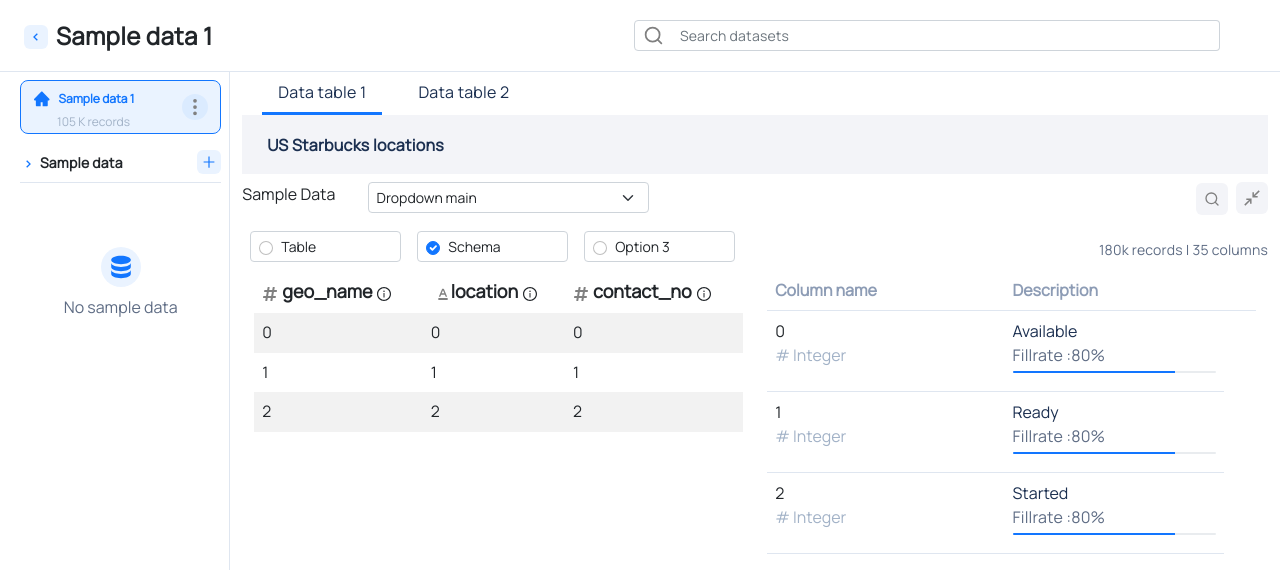
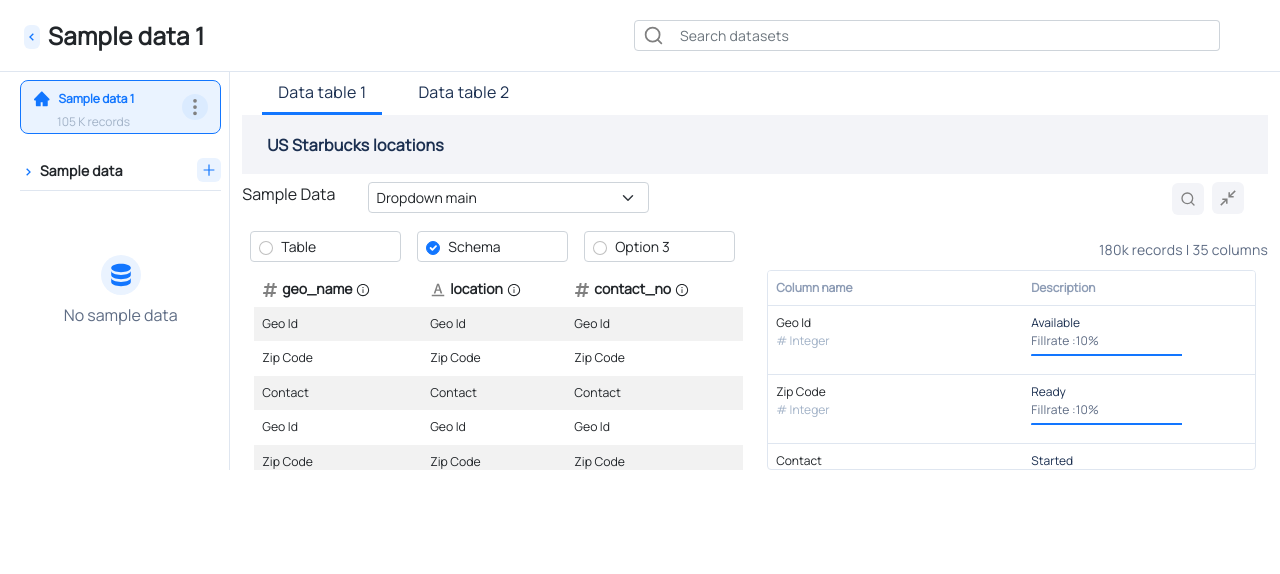
Before and after one commit to shrestha-suvha/grepsr-assessment, a React (Create React App) app: page / in a window 1280 px wide. Shown: the top 574 px of the page. Built offline with nearby package versions, Linux system fonts and the light colour scheme.

Commit message:
scrollbar design fix

```diff
--- a/src/App.tsx
+++ b/src/App.tsx
@@ -4,6 +4,7 @@ import { FiSearch } from 'react-icons/fi';
 import { BiChevronLeft, BiChevronRight } from 'react-icons/bi';
 import { CgCompressRight } from 'react-icons/cg';
 import { BsThreeDotsVertical } from 'react-icons/bs';
+
 import Tab from 'react-bootstrap/Tab';
 import Tabs from 'react-bootstrap/Tabs';
 import Form from 'react-bootstrap/Form';
@@ -14,13 +15,10 @@ import DataList from './components/DataList';
 
 function App() {
   return (
-    <Container fluid>
+    <Container fluid className="">
       <Row className="top-nav ps-4 pe-5 d-flex justify-content-start align-items-center border-bottom">
         <Col className="ps-0 ">
-          <div
-            style={{ backgroundColor: '#eaf3ff', height: '24px', width: '24px' }}
-            className="rounded-2 d-inline-flex  justify-content-center  align-items-center "
-          >
+          <div className="rounded-2 d-inline-flex  justify-content-center  align-items-center top-nav__back-arrow">
             <BiChevronLeft size="1em" color="#1276ff" />
           </div>
           <span className="top-nav__title fw-bold fs-4 line-height-lg ps-2">Sample data 1</span>
@@ -45,33 +43,31 @@ function App() {
             <div className="d-flex  justify-content-between  px-1 py-1 side_nav__item--active">
               <div className="ms-2">
                 <AiFillHome size="1.1em" color="#1276ff" className="d-inline" />
-                {/* <div className="fs-esm d-inline ps-2"> */}
                 <span className="fw-bold text-info fs-esm ps-2">Sample data 1</span>
                 <div className="fs-esm ps-4 mt-1 text-muted">105 K records</div>
-                {/* </div> */}
               </div>
               <div className="pt-2 me-2">
                 <BsThreeDotsVertical color="gray" className="side_nav__icon--active " />
               </div>
             </div>
-            <div className="d-flex  justify-content-between align-items-center border-bottom pt-3 pb-2">
+            <div className="d-flex  justify-content-between align-items-center border-bottom pb-2 mt-4">
               <span>
-                <BiChevronRight size={'1em'} className={'side_nav__icon--expand'} />
-                <span className="side_nav__item-title ps-1">Sample data</span>
+                <BiChevronRight size={'1em'} className="side_nav__icon--expand" />
+                <span className="side_nav__item-title ps-1 ">Sample data</span>
               </span>
 
               <AiOutlinePlus className="side_nav__icon--add" />
             </div>
             <div className="side_nav__item--empty d-flex flex-column justify-content-center align-items-center">
               <div>
-                <HiDatabase className="side_nav__icon--empty" />{' '}
+                <HiDatabase className="side_nav__icon--empty" />
               </div>
               <div className="pt-2">No sample data</div>
             </div>
           </div>
         </Col>
 
-        <Col className="border-start">
+        <Col className="border-start ">
           <Row>
             <Col>
               <Tabs variant="pills" defaultActiveKey="tableOne" transition={false} id="data-table-detail">
@@ -105,16 +101,10 @@ function App() {
             <Col className=" d-flex justify-content-end ">
               <Row>
                 <Col className="align-item-center ">
-                  <div
-                    style={{ backgroundColor: '#F3F4F8', height: '32px', width: '32px' }}
-                    className="rounded-2 d-inline-flex  justify-content-center  align-items-center "
-                  >
+                  <div className=" content--icon rounded-2 d-inline-flex  justify-content-center  align-items-center ">
                     <FiSearch color="gray" />
                   </div>
-                  <div
-                    style={{ backgroundColor: '#F3F4F8', height: '32px', width: '32px', marginLeft: '8px' }}
-                    className="rounded-2 d-inline-flex  justify-content-center  align-items-center "
-                  >
+                  <div className="rounded-2 d-inline-flex  justify-content-center  align-items-center content--icon ms-2 me-4 ">
                     <CgCompressRight size={18} color="gray" />
                   </div>
                 </Col>
@@ -126,11 +116,7 @@ function App() {
               <Col className="input-group input-group-sm p-2  d-block">
                 <span className="input-group-text bg-transparent">
                   <input className="form-check-input " type="checkbox" value="table" name="checkbox" />
-                  <label
-                    className="form-check-label"
-                    style={{ marginLeft: '8px', paddingRight: '4px' }}
-                    htmlFor="flexRadioDefault1"
-                  >
+                  <label className="form-check-label input-label" htmlFor="flexRadioDefault1">
                     Table
                   </label>
                 </span>
@@ -139,7 +125,7 @@ function App() {
               <Col className="input-group input-group-sm p-2  d-block">
                 <span className="input-group-text bg-transparent">
                   <input className="form-check-input " type="checkbox" value="schema" name="checkbox" checked />
-                  <label className="form-check-label" style={{ marginLeft: '8px' }} htmlFor="flexRadioDefault1">
+                  <label className="form-check-label input-label" htmlFor="flexRadioDefault1">
                     Schema
                   </label>
                 </span>
@@ -147,7 +133,7 @@ function App() {
               <Col className="input-group input-group-sm p-2  d-block ">
                 <span className="input-group-text bg-transparent">
                   <input className="form-check-input" type="checkbox" value="option3" name="checkbox" />
-                  <label className="form-check-label" style={{ marginLeft: '8px' }} htmlFor="flexRadioDefault1">
+                  <label className="form-check-label input-label" htmlFor="flexRadioDefault1">
                     Option 3
                   </label>
                 </span>
--- a/src/components/DataList/index.tsx
+++ b/src/components/DataList/index.tsx
@@ -2,14 +2,19 @@ import React, { FC } from 'react';
 import { Row, Container, Col } from 'react-bootstrap';
 import Table from 'react-bootstrap/Table';
 import { FaHashtag } from 'react-icons/fa';
-import { AiOutlineInfoCircle } from 'react-icons/ai';
-import { BiFontColor } from 'react-icons/bi';
+import { AiOutlineInfoCircle, AiOutlineFontColors } from 'react-icons/ai';
 import ProgressBar from 'react-bootstrap/ProgressBar';
 
 const tableData = [
-  { name: 0, description: 'Available' },
-  { name: 1, description: 'Ready' },
-  { name: 2, description: 'Started' },
+  { name: 'Geo Id', description: 'Available' },
+  { name: 'Zip Code', description: 'Ready' },
+  { name: 'Contact', description: 'Started' },
+  { name: 'Geo Id', description: 'Available' },
+  { name: 'Zip Code', description: 'Ready' },
+  { name: 'Contact', description: 'Started' },
+  { name: 'Geo Id', description: 'Available' },
+  { name: 'Zip Code', description: 'Ready' },
+  { name: 'Contact', description: 'Started' },
 ];
 
 const DataList: FC = () => {
@@ -17,47 +22,50 @@ const DataList: FC = () => {
     <Container>
       <Row>
         <Col>
-          <Table striped borderless responsive>
+          <div className="table-wrapper">
+            <Table striped borderless className="fs-sm" style={{ maxHeight: '200px' }}>
               <thead>
                 <tr>
                   <th>
-                  <FaHashtag style={{ color: 'gray', marginRight: '4px', fontSize: 16 }} />
-                  <span className="fs-md fw-bold">geo_name</span>
-                  <AiOutlineInfoCircle style={{ marginLeft: '4px' }} />
+                    <FaHashtag className="table__icon--hash " />
+                    <span className="fw-bold">geo_name</span>
+                    <AiOutlineInfoCircle className="table__icon--info" />
                   </th>
                   <th>
-                  <BiFontColor style={{ marginLeft: '4px', color: 'gray', fontSize: 16 }} />
-                  <span className="fs-md fw-bold">location</span>
-                  <AiOutlineInfoCircle style={{ marginLeft: '4px' }} />
+                    <AiOutlineFontColors className="table__icon--hash " />
+                    <span className="fw-bold">location</span>
+                    <AiOutlineInfoCircle className="table__icon--info" />
                   </th>
                   <th>
-                  <FaHashtag style={{ color: 'gray', marginRight: '4px', fontSize: 16 }} />
-                  <span className="fs-md fw-bold">contact_no</span>
-                  <AiOutlineInfoCircle style={{ marginLeft: '4px' }} />
+                    <FaHashtag className="table__icon--hash" />
+                    <span className="fw-bold">contact_no</span>
+                    <AiOutlineInfoCircle className="table__icon--info" />
                   </th>
                 </tr>
               </thead>
-            <tbody className="ft-table fs-md">
+              <tbody className="fs-sm">
                 {tableData?.map(item => (
                   <tr key={item?.name}>
-                  <td className="fs-sm">{item?.name}</td>
-                  <td className="fs-sm">{item?.name}</td>
-                  <td className="fs-sm">{item?.name}</td>
+                    <td>{item?.name}</td>
+                    <td>{item?.name}</td>
+                    <td>{item?.name}</td>
                   </tr>
                 ))}
               </tbody>
             </Table>
+          </div>
         </Col>
+
         <Col>
-          <Table responsive style={{ maxHeight: '10px' }}>
+          <div className="table-wrapper border rounded-1">
+            <Table className="fs-esm ">
               <thead>
                 <tr>
                   <th className="table-header">Column name</th>
                   <th className="table-header">Description</th>
-                <th></th>
                 </tr>
               </thead>
-            <tbody className="ft-table">
+              <tbody className="">
                 {tableData?.map(item => (
                   <tr key={item?.name}>
                     <td>
@@ -72,8 +80,9 @@ const DataList: FC = () => {
                       <Row>
                         <Col>
                           <div style={{ color: '#1B2F50' }}>{item?.description}</div>
-                        <span className="fill-rate">Fillrate :80%</span>
-                        <ProgressBar now={80} visuallyHidden style={{ height: '2px', marginTop: '4px' }} />
+                          <span className="fill-rate">Fillrate :10%</span>
+
+                          <ProgressBar now={70} visuallyHidden className="bg-transparent" />
                         </Col>
                       </Row>
                     </td>
@@ -81,6 +90,7 @@ const DataList: FC = () => {
                 ))}
               </tbody>
             </Table>
+          </div>
         </Col>
       </Row>
     </Container>
--- /dev/null
+++ b/src/sass/layout/_content.scss
@@ -0,0 +1,9 @@
+.content--icon {
+  background-color: $icon-bg;
+  height: 32px;
+  width: 32px;
+}
+
+.input-label {
+  margin-left: 8px;
+}
--- /dev/null
+++ b/src/sass/layout/_global.scss
@@ -0,0 +1,4 @@
+body {
+  overflow: hidden;
+  height: 100vh;
+}
--- a/src/sass/layout/_nav.scss
+++ b/src/sass/layout/_nav.scss
@@ -6,4 +6,9 @@
   &__search {
     letter-spacing: 0.2px;
   }
+  &__back-arrow {
+    height: 24px;
+    height: 24px;
+    background-color: $info-light;
+  }
 }
--- a/src/sass/layout/_table.scss
+++ b/src/sass/layout/_table.scss
@@ -46,3 +46,31 @@
 .form-check-input[type='checkbox'] {
   border-radius: 1em !important;
 }
+
+.progress-bar {
+  height: 2px;
+  margin-top: 4px;
+}
+
+.table__icon--hash {
+  color: gray;
+  margin-right: 4px;
+  font-size: 16px;
+}
+
+.table__icon--info {
+  margin-left: 4px;
+}
+
+.table-wrapper {
+  overflow: auto;
+  max-height: 200px;
+  overflow-x: hidden;
+}
+
+thead tr:nth-child(1) th {
+  background: white;
+  position: sticky;
+  top: 0;
+  z-index: 10;
+}
--- a/src/sass/layout/index.scss
+++ b/src/sass/layout/index.scss
@@ -1,3 +1,5 @@
+@import 'global';
 @import 'nav';
 @import 'side-nav';
 @import 'table';
+@import 'content';
--- a/src/sass/utilities/_variables.scss
+++ b/src/sass/utilities/_variables.scss
@@ -14,6 +14,7 @@ $info: #1276ff !default;
 $info-light: #eaf3ff !default;
 $info-light-1: #dbebff;
 $border-color: #dfe6f0 !default;
+$icon-bg: #f3f4f8 !default;
 
 $font-size-sm: 0.875em; //14ox
 $font-size-esm: 0.75em; //12px
```
Lines whose indentation alone changed are shown as unchanged.
